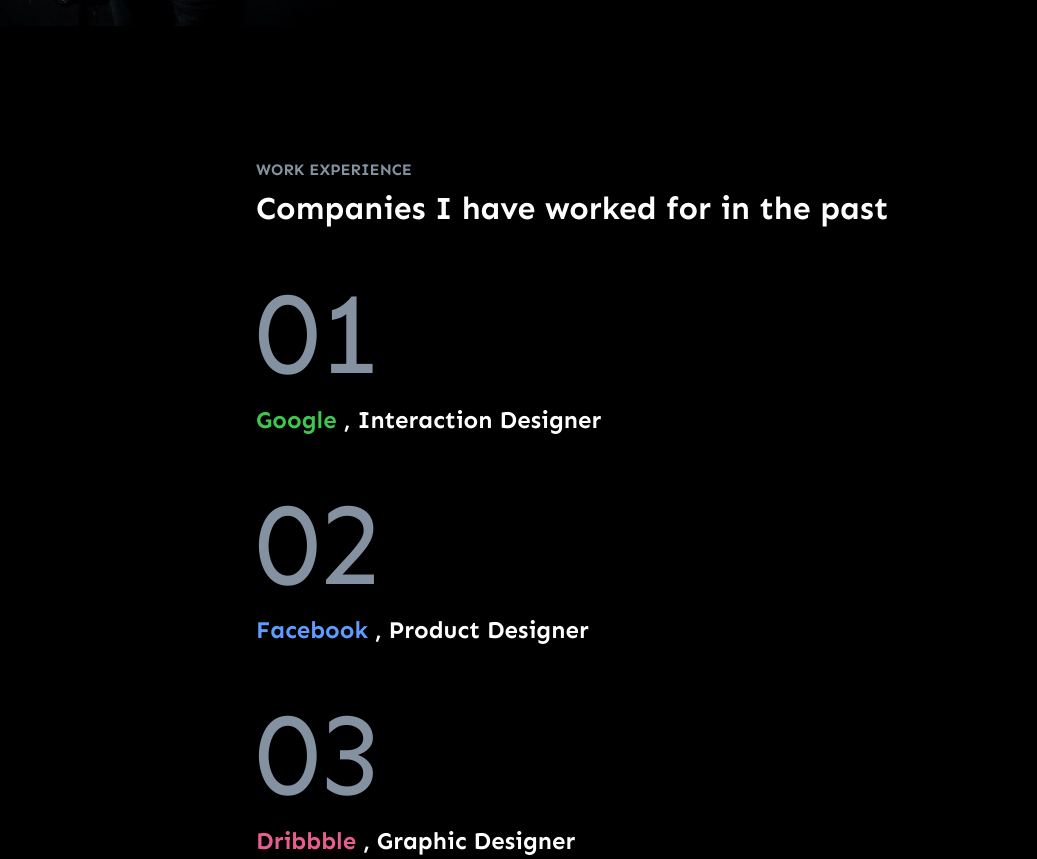
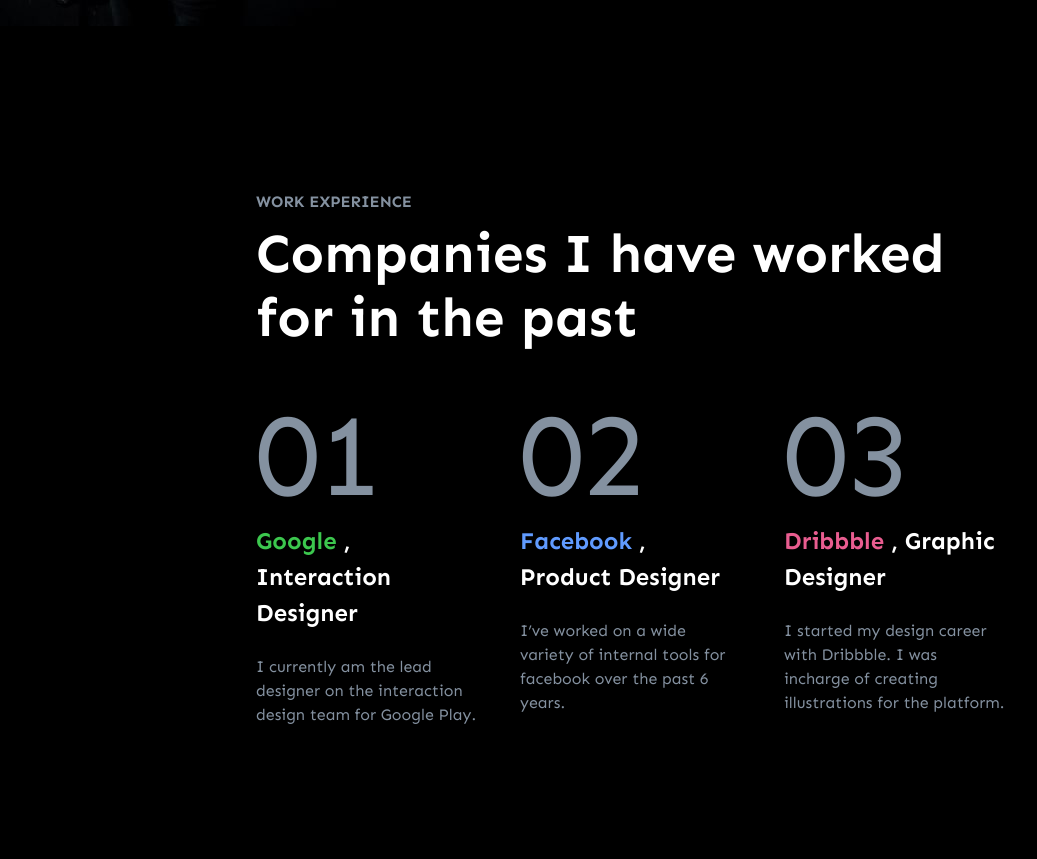
Before and after one commit to MarynaOr/Robin.-W-Copy-, a plain HTML site: page index.html in a window 1280 px wide. Shown: the part 796-1655 px from the top of the page, without its empty margins (0-1037 px from the left). Drawn offline with nearby package versions, Linux system fonts and the light colour scheme.

Commit message:
section work

```diff
--- a/css/style.css
+++ b/css/style.css
@@ -267,7 +267,7 @@
 }
 
 .hero-con-text {
-  padding: 0 20px;
+
   margin-bottom: 48px;
 }
 .hero-title {
@@ -390,6 +390,8 @@
   gap: 40px;
 }
 
+
+
 .work-number {
 font-weight: 400;
 font-size: 117px;
@@ -401,6 +403,7 @@
 font-size: 24px;
 line-height: 1.5;
 color: #3cc74e;
+margin-bottom: 16px;
 }
 
 .work-span {
@@ -412,6 +415,7 @@
 font-size: 24px;
 line-height: 1.5;
   color: #609bff;
+  margin-bottom: 16px;
 }
 
 .work-title-item-three {
@@ -419,6 +423,57 @@
   font-size: 24px;
   line-height: 1.5;
   color: #e95d90;
+  margin-bottom: 16px;
+}
+
+.work-text-item {
+font-weight: 400;
+font-size: 16px;
+line-height: 1.5;
+color: #8491a0;
+}
+
+@media screen and (min-width: 768px) {
+
+  .work-title {
+    padding-top: 80px;
+  }
+
+.work-text {
+  font-size: 55px;
+}
+
+.work-list {
+  flex-direction: row;
+  gap: 24px;
+
+}
+
+.work-item {
+  width: calc((100% - 48px) / 3);
+  padding-right: 17px;
+  padding-bottom: 120px;
+}
+
+.work-title-item-one, .work-title-item-two,
+.work-title-item-three {
+margin-bottom: 24px;
+flex-wrap: wrap;
+}
+
+}
+
+@media screen and (min-width: 1296px) {
+
+.work-title {
+  padding-top: 120px;
+}
+
+.work-item {
+  padding-bottom: 144px;
+}
+
+
 }
 
 
--- a/index.html
+++ b/index.html
@@ -116,32 +116,35 @@
           <ul class="work-list">
             <li class="work-item">
               <p class="work-number">01</p>
-              <h2 class="work-title-item-one">Google
-              <span class="work-span">, Interaction Designer</span>
+              <h2 class="work-title-item-one">
+                Google
+                <span class="work-span">, Interaction Designer</span>
               </h2>
               <p class="work-text-item">
-
+                I currently am the lead designer on the interaction design team
+                for Google Play.
               </p>
             </li>
             <li class="work-item">
               <p class="work-number">02</p>
               <h2 class="work-title-item-two">
-                Facebook<span class="work-span">
-                  , Product Designer
-                </span>
+                Facebook<span class="work-span"> , Product Designer </span>
               </h2>
               <p class="work-text-item">
-
+                I’ve worked on a wide variety of internal tools for facebook
+                over the past 6 years.
               </p>
             </li>
 
             <li class="work-item">
               <p class="work-number">03</p>
-              <h2 class="work-title-item-three">Dribbble
+              <h2 class="work-title-item-three">
+                Dribbble
                 <span class="work-span">, Graphic Designer</span>
               </h2>
               <p class="work-text-item">
-
+                I started my design career with Dribbble. I was incharge of
+                creating illustrations for the platform.
               </p>
             </li>
           </ul>
```
